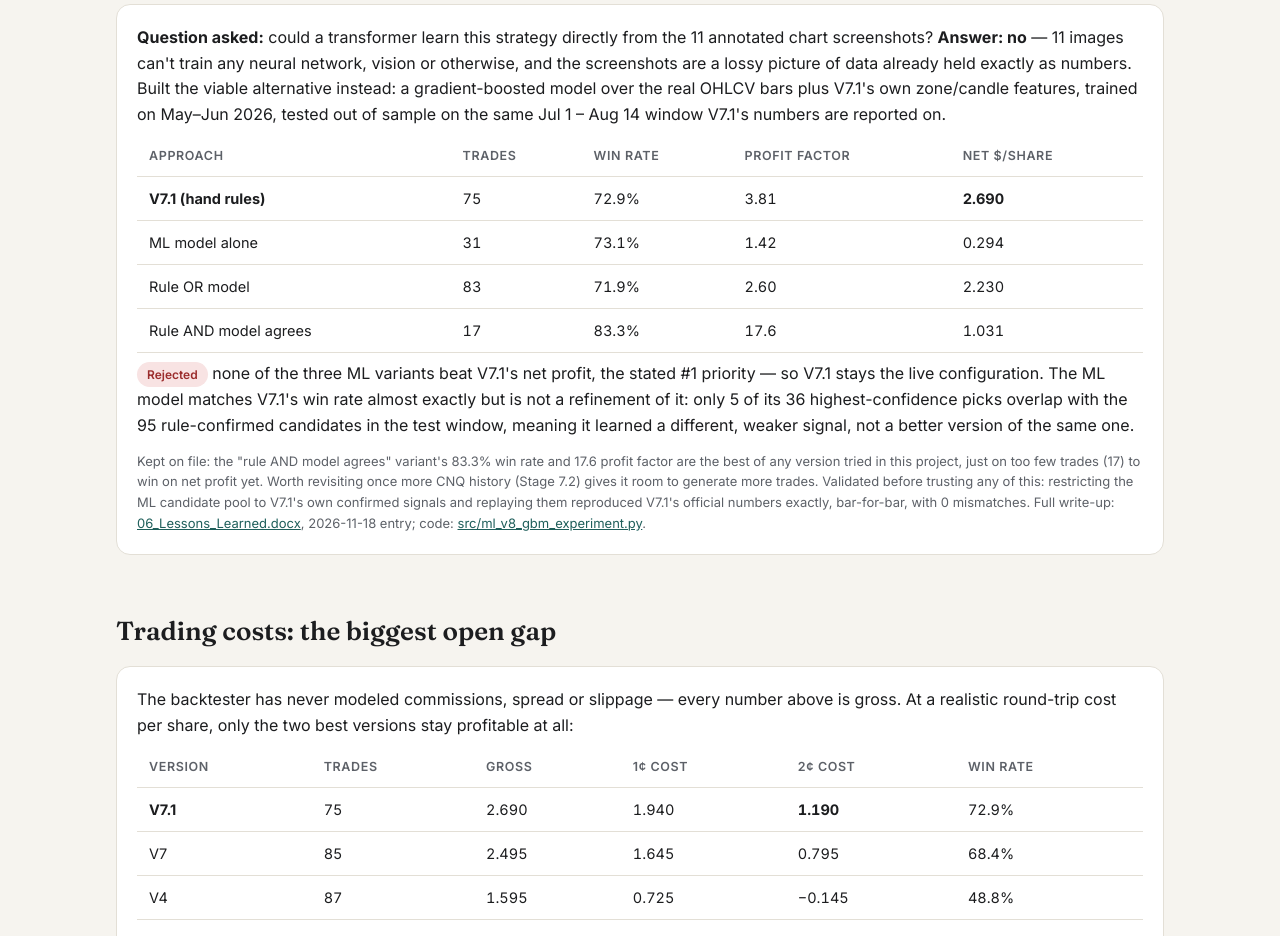
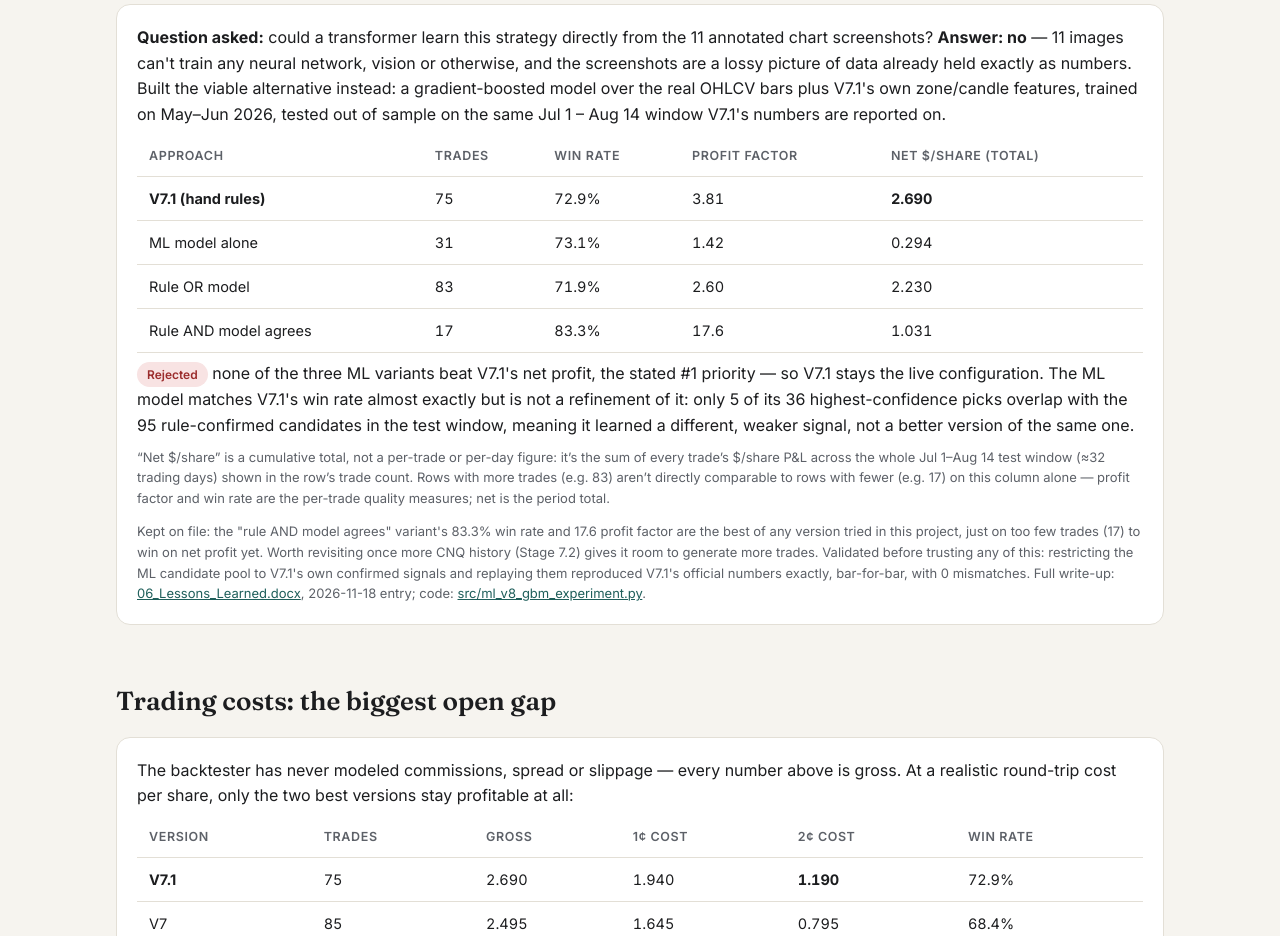
Before and after one commit to hamidf2024/hamidf2024.github.io, a plain HTML site: page ai-trading/project-03.html in a window 1280 px wide. Shown: the part 3480-4416 px from the top of the page. Drawn offline with Linux system fonts and the light colour scheme.

Commit message:
Clarify Net $/share units in Stage 8 ML section
Net $/share is a cumulative total across all trades in the Jul1-Aug14
test window, not a per-trade or per-day figure. Added column label and
footnote to make this explicit after a user question.

Co-Authored-By: Claude Sonnet 5 <noreply@anthropic.com>
Claude-Session: https://claude.ai/code/session_01ECK3WyhfnE7JJFwHF8gXcy

```diff
--- a/ai-trading/project-03.html
+++ b/ai-trading/project-03.html
@@ -127,7 +127,7 @@
     <div class="card">
       <p style="margin-top:0"><strong>Question asked:</strong> could a transformer learn this strategy directly from the 11 annotated chart screenshots? <strong>Answer: no</strong> &mdash; 11 images can't train any neural network, vision or otherwise, and the screenshots are a lossy picture of data already held exactly as numbers. Built the viable alternative instead: a gradient-boosted model over the real OHLCV bars plus V7.1's own zone/candle features, trained on May&ndash;Jun 2026, tested out of sample on the same Jul 1 &ndash; Aug 14 window V7.1's numbers are reported on.</p>
       <div class="table-scroll"><table>
-        <thead><tr><th>Approach</th><th>Trades</th><th>Win rate</th><th>Profit factor</th><th>Net $/share</th></tr></thead>
+        <thead><tr><th>Approach</th><th>Trades</th><th>Win rate</th><th>Profit factor</th><th>Net $/share (total)</th></tr></thead>
         <tbody>
           <tr><td><strong>V7.1 (hand rules)</strong></td><td class="num">75</td><td class="num">72.9%</td><td class="num">3.81</td><td class="num"><strong>2.690</strong></td></tr>
           <tr><td>ML model alone</td><td class="num">31</td><td class="num">73.1%</td><td class="num">1.42</td><td class="num">0.294</td></tr>
@@ -136,6 +136,7 @@
         </tbody>
       </table></div>
       <p style="margin-top:8px"><span class="tag bad">Rejected</span> none of the three ML variants beat V7.1's net profit, the stated #1 priority &mdash; so V7.1 stays the live configuration. The ML model matches V7.1's win rate almost exactly but is not a refinement of it: only 5 of its 36 highest-confidence picks overlap with the 95 rule-confirmed candidates in the test window, meaning it learned a different, weaker signal, not a better version of the same one.</p>
+      <p style="font-size:13px;color:var(--muted);margin:4px 0 0">“Net $/share” is a cumulative total, not a per-trade or per-day figure: it’s the sum of every trade’s $/share P&amp;L across the whole Jul 1&ndash;Aug 14 test window (≈32 trading days) shown in the row’s trade count. Rows with more trades (e.g. 83) aren’t directly comparable to rows with fewer (e.g. 17) on this column alone &mdash; profit factor and win rate are the per-trade quality measures; net is the period total.</p>
       <p style="font-size:13px;color:var(--muted);margin:12px 0 0">Kept on file: the "rule AND model agrees" variant's 83.3% win rate and 17.6 profit factor are the best of any version tried in this project, just on too few trades (17) to win on net profit yet. Worth revisiting once more CNQ history (Stage 7.2) gives it room to generate more trades. Validated before trusting any of this: restricting the ML candidate pool to V7.1's own confirmed signals and replaying them reproduced V7.1's official numbers exactly, bar-for-bar, with 0 mismatches. Full write-up: <a href="https://github.com/hamidf2024/p03-cnq-h-strategy-day-trader/blob/main/docs/06_Lessons_Learned.docx">06_Lessons_Learned.docx</a>, 2026-11-18 entry; code: <a href="https://github.com/hamidf2024/p03-cnq-h-strategy-day-trader/blob/main/src/ml_v8_gbm_experiment.py">src/ml_v8_gbm_experiment.py</a>.</p>
     </div>
   </section>
```
